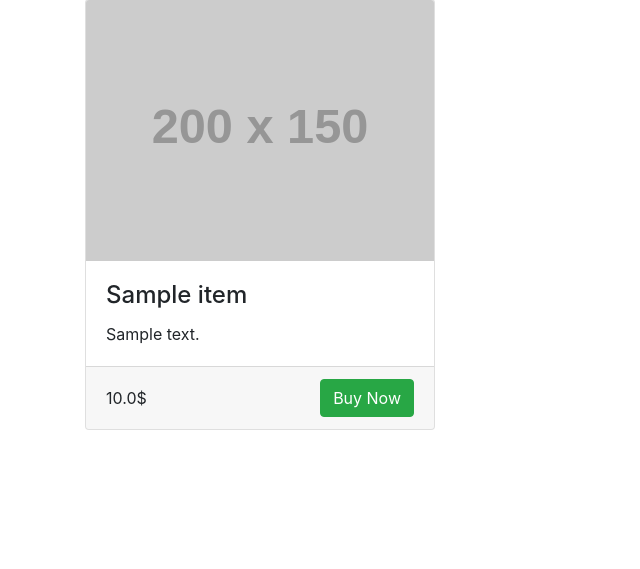
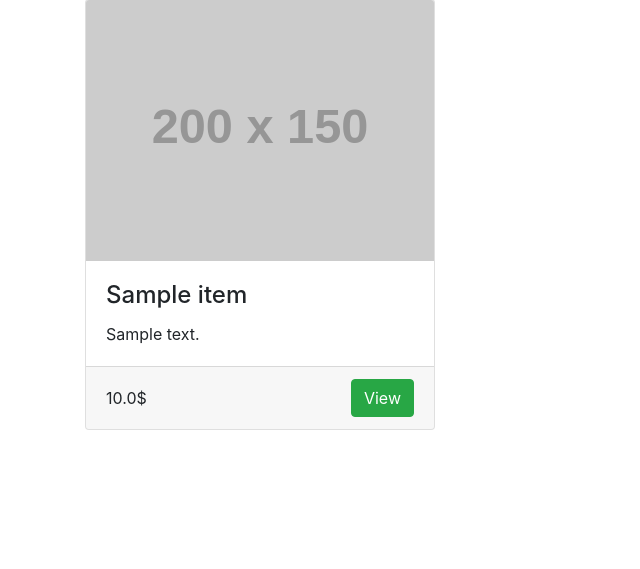
Before and after one commit to BettleLfy/BettlePayment, a Django app: page / in a window 1280 px wide. Shown: the part 113-682 px from the top of the page, without its empty margins (0-640 px from the left). Run offline with Django 4.2, Linux system fonts and the light colour scheme; tables that the repository leaves empty hold one stand-in row (values such as "Sample post"); some libraries are stand-ins or nearby versions.

Commit message:
fixed name in the template

```diff
--- a/payment/goods/templates/payments/product_list.html
+++ b/payment/goods/templates/payments/product_list.html
@@ -16,7 +16,7 @@
                             </div>
                             <div class="card-footer d-flex">
                                 <p style="margin: auto 0" class="card-text">{{ p.price }}$</p>
-                                <a href="{% url 'goods:item' id=p.id %}" class="btn btn-success ml-auto">Buy Now</a>
+                                <a href="{% url 'goods:item' id=p.id %}" class="btn btn-success ml-auto">View</a>
                             </div>
                         </div>
                     </div>
```
